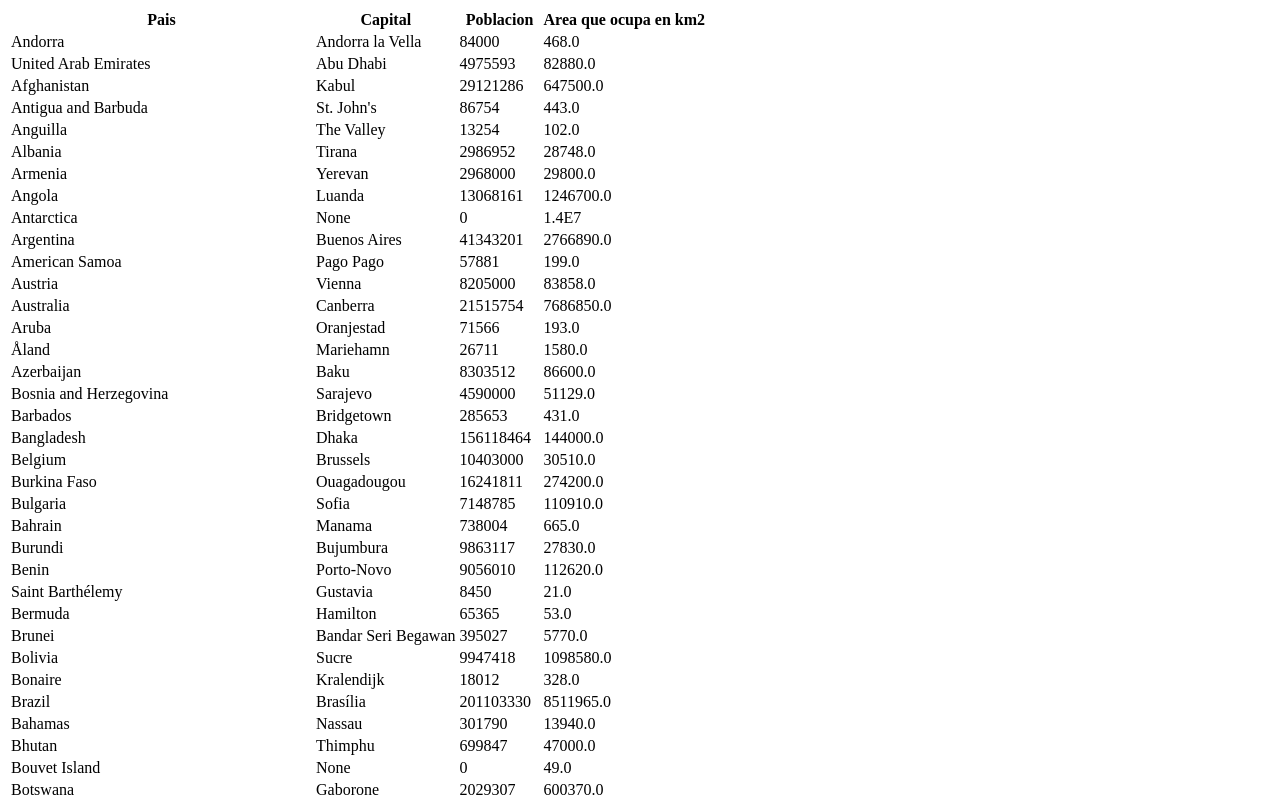
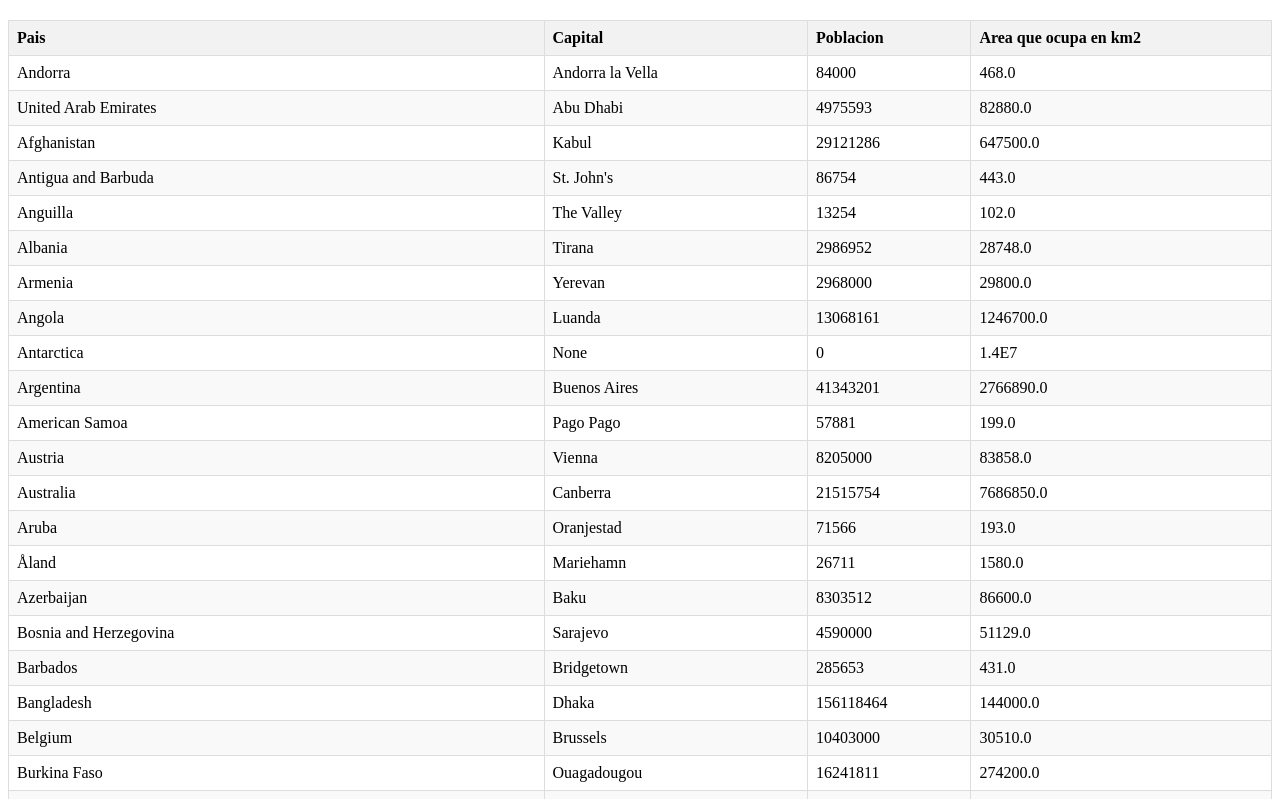
Before and after one commit to omaradriano/Temas_Selectos_Ej_9, a plain HTML site: page Ejercicio_11/Main.html in a window 1280 px wide. Shown: the top 799 px of the page. Drawn offline with nearby package versions, Linux system fonts and the light colour scheme.

Commit message:
Creacion CSS

```diff
--- /dev/null
+++ b/Ejercicio_11/Estilo.css
@@ -0,0 +1,33 @@
+/* Estilo para la tabla */
+#TablaCiudades {
+    border-collapse: collapse;
+    width: 100%;
+    margin-top: 20px;
+  }
+
+  /* Estilo para las celdas de la tabla */
+  #TablaCiudades td, #TablaCiudades th {
+    border: 1px solid #dddddd;
+    padding: 8px;
+    text-align: left;
+  }
+
+  /* Estilo para el encabezado de la tabla */
+  #TablaCiudades th {
+    background-color: #f2f2f2;
+  }
+
+  /* Estilo para las filas pares de la tabla */
+  #TablaCiudades tr:nth-child(even) {
+    background-color: #f9f9f9;
+  }
+
+  /* Estilo para las filas impares de la tabla */
+  #TablaCiudades tr:nth-child(odd) {
+    background-color: #ffffff;
+  }
+
+  /* Estilo para cuando el cursor pasa sobre una fila */
+  #TablaCiudades tr:hover {
+    background-color: #e9e9e9;
+  }
--- a/Ejercicio_11/Main.html
+++ b/Ejercicio_11/Main.html
@@ -1,7 +1,11 @@
 <!DOCTYPE html>
 <html>
 <head>
+    <meta charset="UTF-8">
+    <meta name="viewport" content="width=device-width, initial-scale=1.0">
+    <title>Poblacion de ciudades(Ejercicio 11)</title>
     <script src="https://d3js.org/d3.v5.min.js"></script>
+    <link rel="stylesheet" href="Estilo.css">
 </head>
 <body>
     <table id="TablaCiudades"></table>
```
